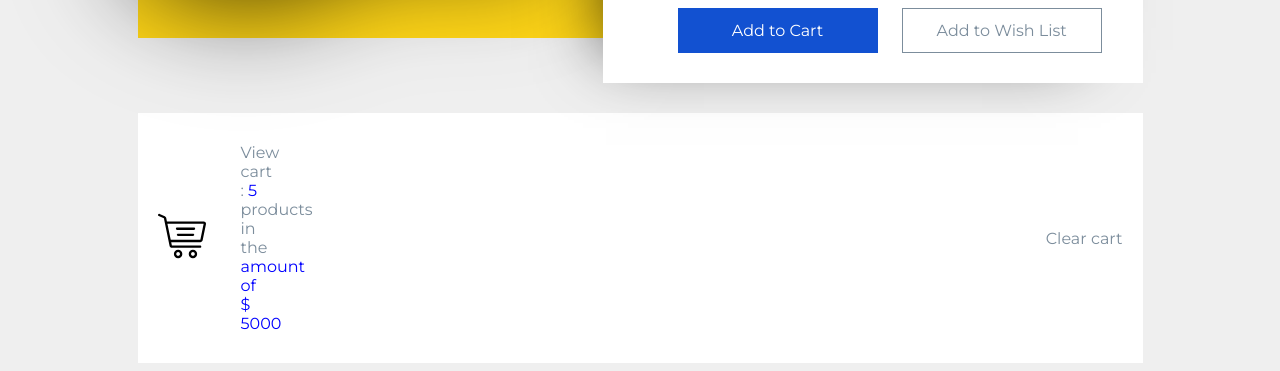
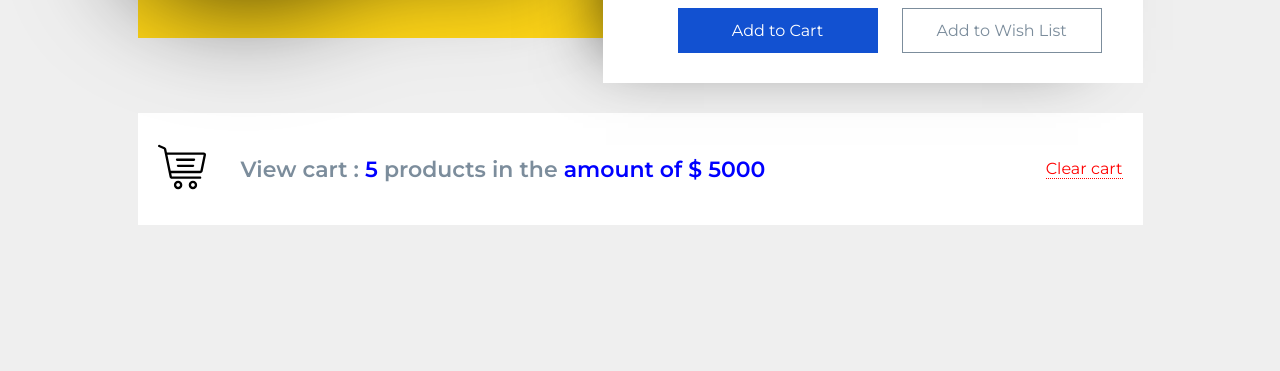
Before and after one commit to KaluhinR/edu, a plain HTML site: page Интенсив день второй/index.html in a window 1280 px wide. Shown: the part 725-1096 px from the top of the page. After the commit the page ends 958 px from the top, so only its background shows below. Drawn offline with Linux system fonts and the light colour scheme.

Commit message:
Update style.css
Сделано :+1:
Курсор при навидении на корзину и оформление корзини.

```diff
--- a/Интенсив день второй/css/style.css
+++ b/Интенсив день второй/css/style.css
@@ -157,19 +157,21 @@ body {
     margin-left: auto;
     margin-right:auto;
 }
-
-.view-cart {
-    width: 23px;
-    font-weight: 400;
-}
 .cart-img {
     width: 48px;
     height: auto;
     margin-right: 35px;
 }
-.cart-items {
-    color: #0000FF;
+.view-cart {
+    font-size: 22px;
+    font-weight: 600;
+}
+.cart-items{
+    color: 	#0000FF;
 }
 .clear-cart {
     margin-left: auto;
+    color: 	#FF0000;
+    border-bottom: 1px dotted #FF0000;
+    cursor: pointer;
 }
```
